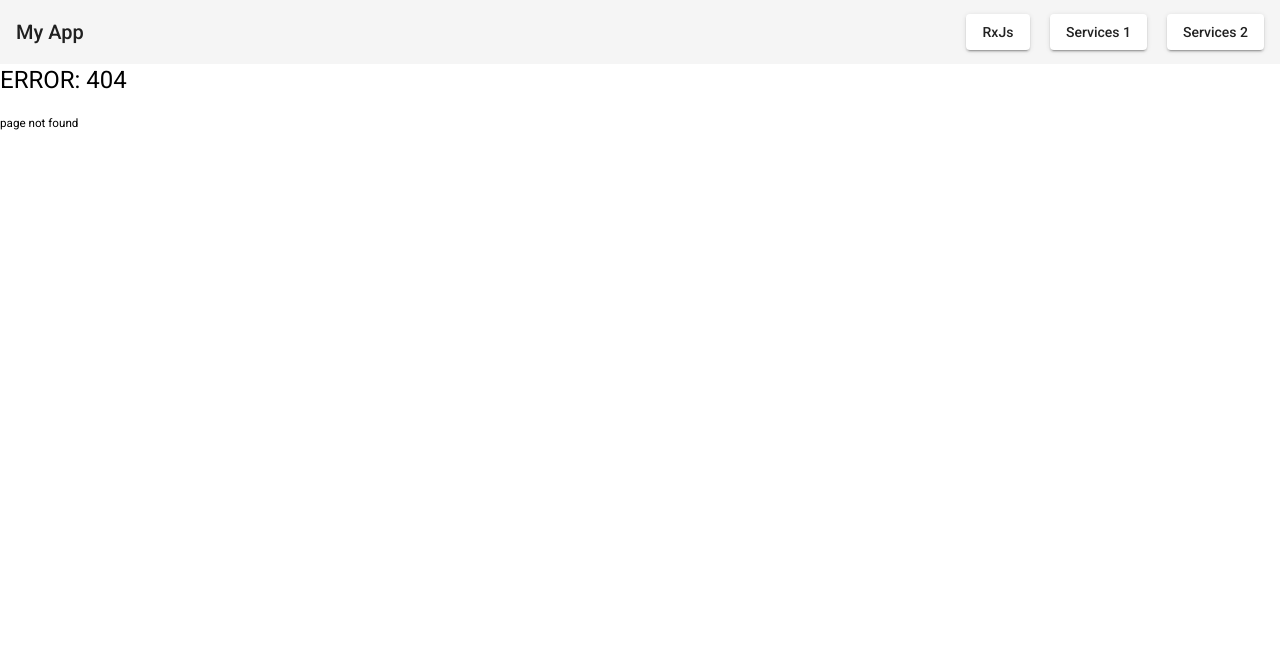
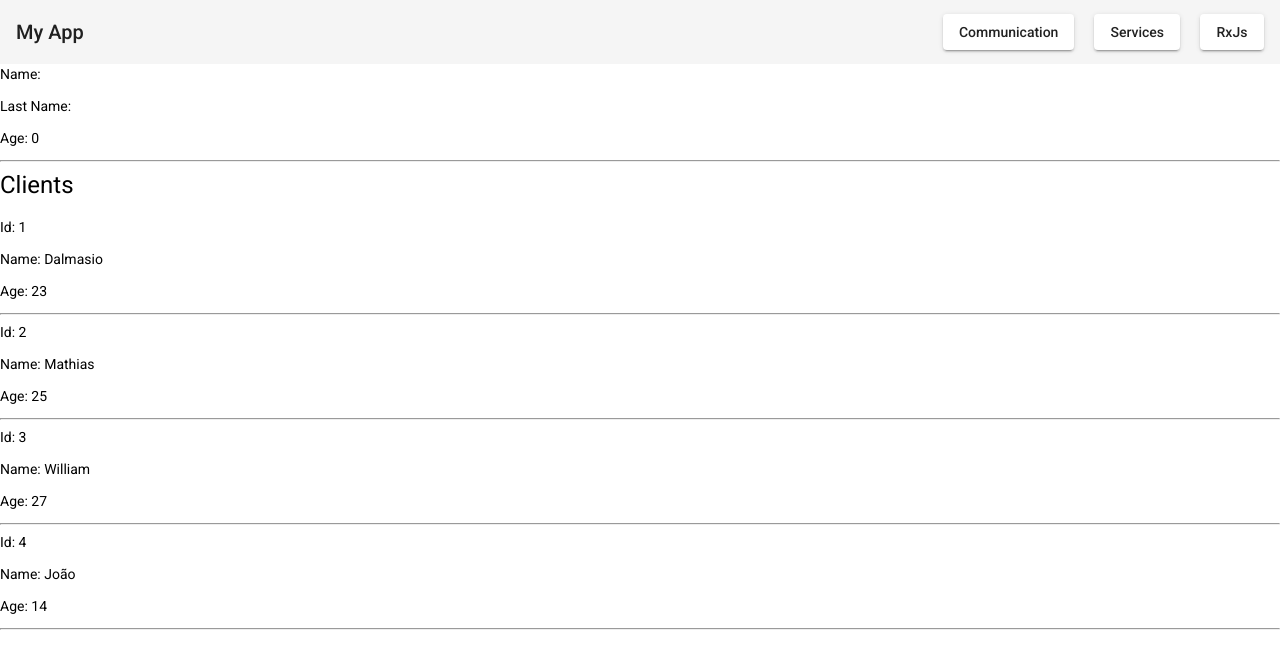
Before and after one commit to dalmasiof/AngularProject, an Angular app: page /Communication/Input in a window 1280 px wide. Before the commit this address had no page. Shown: the top 668 px of the page. Built offline with nearby package versions, Linux system fonts and the light colour scheme.

Commit message:
starting router and aplying lazyload

```diff
--- a/src/app/ComunicationCOmps/communication-component/communication-component.component.html
+++ b/src/app/ComunicationCOmps/communication-component/communication-component.component.html
@@ -1,10 +1,10 @@
-<!-- <app-input-binding name="Dalmasio"
+<app-input-binding name="Dalmasio"
 lastName="Oliveira"
-[age]="age"></app-input-binding> -->
+[age]="age"></app-input-binding>
 
-<!-- <app-event></app-event> -->
+<app-event></app-event>
 
-<!-- <app-clients></app-clients> -->
-<!-- <app-on-change></app-on-change> -->
-<!-- <app-intercepting></app-intercepting> -->
+<app-clients></app-clients>
+<app-on-change></app-on-change>
+<app-intercepting></app-intercepting>
 <app-main-life-cycle></app-main-life-cycle>
--- a/src/app/app.component.html
+++ b/src/app/app.component.html
@@ -1,27 +1,42 @@
 <mat-toolbar fxLayout="row" fxLayoutAlign="space-between center">
-    <span routerLink="">My App</span>
-    <span></span>
-    <div fxLayoutGap="20px">
-        <a mat-raised-button routerLink="rxjs" routerLinkActive="mat-accent">RxJs</a>
-        <a mat-raised-button routerLink="Services">Services 1</a>
-        <a mat-raised-button routerLink="Services/Services2">Services 2</a>
+  <span routerLink="">My App</span>
+  <span></span>
+  <div fxLayoutGap="20px">
+    <button mat-raised-button [matMenuTriggerFor]="menu">Communication</button>
+    <mat-menu #menu="matMenu">
 
-    </div>
+      <button mat-menu-item routerLink="Communication/Input">
+        <span>Input Binding</span>
+      </button>
+      <button mat-menu-item routerLink="Communication/Event">
+        <span>Event Biding</span>
+      </button>
+      <button mat-menu-item routerLink="Communication/Intercepting">
+        <span>Intercepting</span>
+      </button>
+      <button mat-menu-item routerLink="Communication/Clients">
+        <span>Example insert</span>
+      </button>
+
+    </mat-menu>
+
+    <button  mat-raised-button [matMenuTriggerFor]="menuServ">Services</button>
+    <mat-menu #menuServ="matMenu">
+      <button  mat-menu-item routerLink="Services">
+        <span>Services 1</span>
+      </button>
+      <button mat-menu-item routerLink="Services/Services2">
+        <span>Service 2</span>
+      </button>
+    </mat-menu>
+    <a mat-raised-button routerLink="rxjs" routerLinkActive="mat-accent">RxJs</a>
+
+  </div>
 </mat-toolbar>
 <router-outlet></router-outlet>
-<!-- <app-communication-component ></app-communication-component> -->
 
-<!-- <mat-slide-toggle #toogle1>Component 1</mat-slide-toggle>
-<mat-slide-toggle #toogle2>Component 2</mat-slide-toggle>
-<mat-slide-toggle #toogle3>Component 3</mat-slide-toggle>
-<mat-slide-toggle #toogle4>Component 4</mat-slide-toggle>
 
-<app-comp1 *ngIf="toogle1.checked"></app-comp1>
-<app-comp2 *ngIf="toogle2.checked"></app-comp2>
-<app-comp3 *ngIf="toogle3.checked"></app-comp3>
-<app-comp4 *ngIf="toogle4.checked"></app-comp4> -->
 
 <!-- <app-basic-observables></app-basic-observables> -->
 <!-- <app-async-obervables></app-async-obervables> -->
 <!-- <app-subjects></app-subjects> -->
-<!-- <app-rx-js></app-rx-js> -->
--- a/src/app/app.module.ts
+++ b/src/app/app.module.ts
@@ -52,6 +52,7 @@ import { AsyncComponent } from './RXJSOperators/async/async.component';
 import { ErrorHandlingComponent } from './RXJSOperators/error-handling/error-handling.component';
 import { UnsubscribeComponent } from './RXJSOperators/unsubscribe/unsubscribe.component';
 import { NotFoundComponent } from './pageNotFOund/not-found/not-found.component'
+import { MatMenuModule} from '@angular/material/menu'
 
 
 
@@ -86,6 +87,7 @@ import { NotFoundComponent } from './pageNotFOund/not-found/not-found.component'
 
   ],
   imports: [
+    MatMenuModule,
     BrowserModule,
     AppRoutingModule,
     BrowserAnimationsModule,
```
Also changed, not shown: src/app/app-routing.module.ts (+13 -0 lines).
